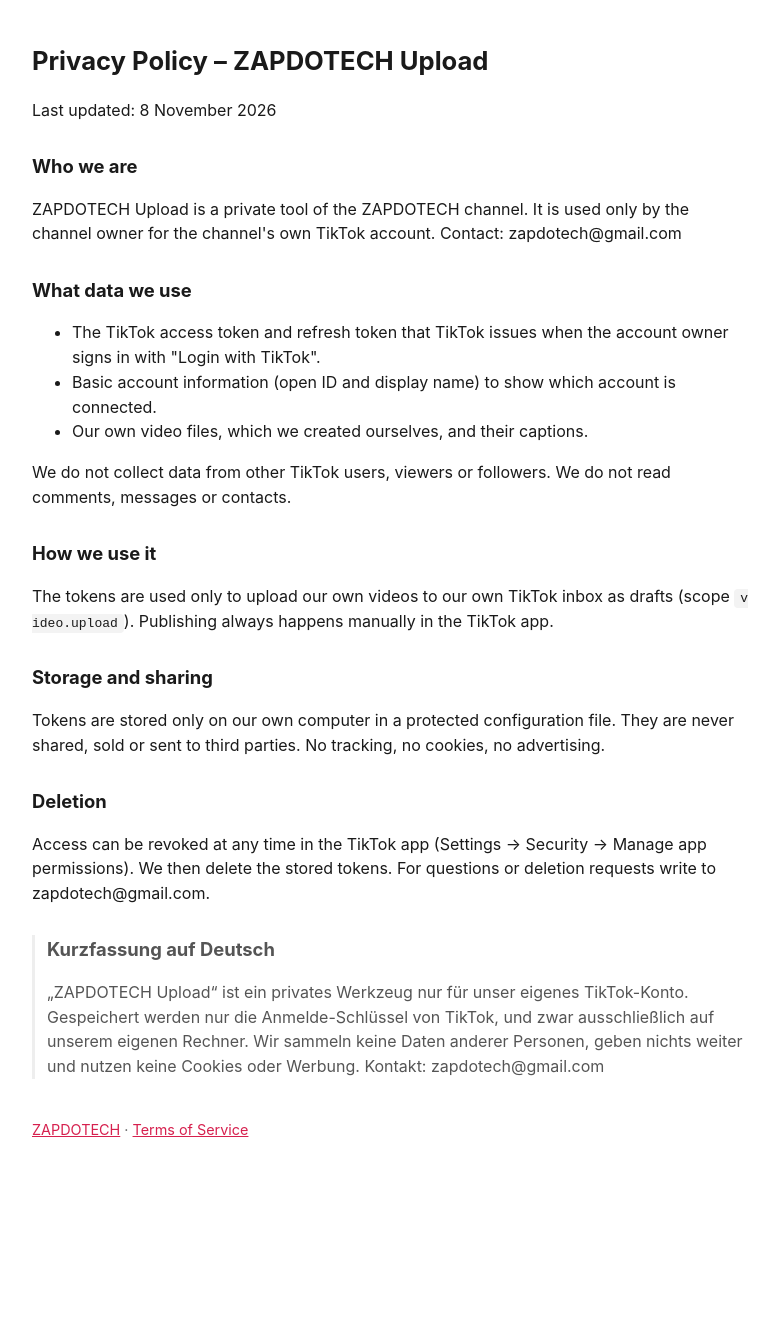
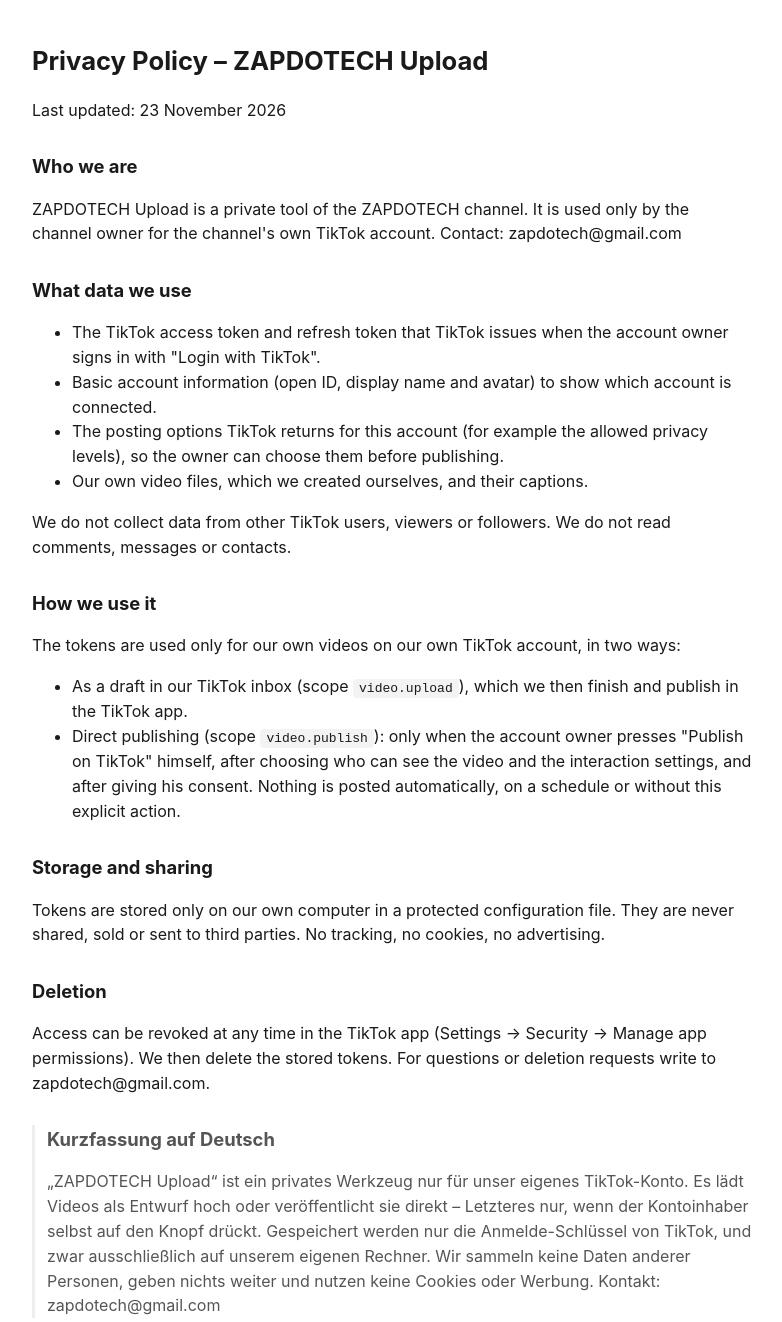
Before and after one commit to mehdinavidi/mehdinavidi.github.io, a plain HTML site: page privacy.html in a window 1280 px wide. Shown: the top 1322 px of the page, without its empty margins (248-1030 px from the left). Before the commit the page ends 1165 px from the top, so only its background shows below. Drawn offline with Linux system fonts and the light colour scheme.

Commit message:
TikTok: Direkt veröffentlichen (video.publish) nur auf Knopfdruck des Kontoinhabers – Privacy/Terms/Startseite angepasst

```diff
--- a/privacy.html
+++ b/privacy.html
@@ -1,23 +1,28 @@
 <!doctype html><html lang="en"><head><meta charset="utf-8"><meta name="viewport" content="width=device-width,initial-scale=1">
 <title>Privacy Policy</title><link rel="stylesheet" href="stil.css"></head><body>
 <h1>Privacy Policy – ZAPDOTECH Upload</h1>
-<p>Last updated: 8 November 2026</p>
+<p>Last updated: 23 November 2026</p>
 <h2>Who we are</h2>
 <p>ZAPDOTECH Upload is a private tool of the ZAPDOTECH channel. It is used only by the channel owner for the channel's own TikTok account. Contact: zapdotech@gmail.com</p>
 <h2>What data we use</h2>
 <ul>
 <li>The TikTok access token and refresh token that TikTok issues when the account owner signs in with "Login with TikTok".</li>
-<li>Basic account information (open ID and display name) to show which account is connected.</li>
+<li>Basic account information (open ID, display name and avatar) to show which account is connected.</li>
+<li>The posting options TikTok returns for this account (for example the allowed privacy levels), so the owner can choose them before publishing.</li>
 <li>Our own video files, which we created ourselves, and their captions.</li>
 </ul>
 <p>We do not collect data from other TikTok users, viewers or followers. We do not read comments, messages or contacts.</p>
 <h2>How we use it</h2>
-<p>The tokens are used only to upload our own videos to our own TikTok inbox as drafts (scope <code>video.upload</code>). Publishing always happens manually in the TikTok app.</p>
+<p>The tokens are used only for our own videos on our own TikTok account, in two ways:</p>
+<ul>
+<li>As a draft in our TikTok inbox (scope <code>video.upload</code>), which we then finish and publish in the TikTok app.</li>
+<li>Direct publishing (scope <code>video.publish</code>): only when the account owner presses "Publish on TikTok" himself, after choosing who can see the video and the interaction settings, and after giving his consent. Nothing is posted automatically, on a schedule or without this explicit action.</li>
+</ul>
 <h2>Storage and sharing</h2>
 <p>Tokens are stored only on our own computer in a protected configuration file. They are never shared, sold or sent to third parties. No tracking, no cookies, no advertising.</p>
 <h2>Deletion</h2>
 <p>Access can be revoked at any time in the TikTok app (Settings → Security → Manage app permissions). We then delete the stored tokens. For questions or deletion requests write to zapdotech@gmail.com.</p>
 <div class="de"><h2>Kurzfassung auf Deutsch</h2>
-<p>„ZAPDOTECH Upload“ ist ein privates Werkzeug nur für unser eigenes TikTok-Konto. Gespeichert werden nur die Anmelde-Schlüssel von TikTok, und zwar ausschließlich auf unserem eigenen Rechner. Wir sammeln keine Daten anderer Personen, geben nichts weiter und nutzen keine Cookies oder Werbung. Kontakt: zapdotech@gmail.com</p></div>
+<p>„ZAPDOTECH Upload“ ist ein privates Werkzeug nur für unser eigenes TikTok-Konto. Es lädt Videos als Entwurf hoch oder veröffentlicht sie direkt – Letzteres nur, wenn der Kontoinhaber selbst auf den Knopf drückt. Gespeichert werden nur die Anmelde-Schlüssel von TikTok, und zwar ausschließlich auf unserem eigenen Rechner. Wir sammeln keine Daten anderer Personen, geben nichts weiter und nutzen keine Cookies oder Werbung. Kontakt: zapdotech@gmail.com</p></div>
 <footer><a href="index.html">ZAPDOTECH</a> · <a href="terms.html">Terms of Service</a></footer>
 </body></html>
```
Also changed, not shown: index.html (+2 -2 lines), terms.html (+4 -4 lines).
